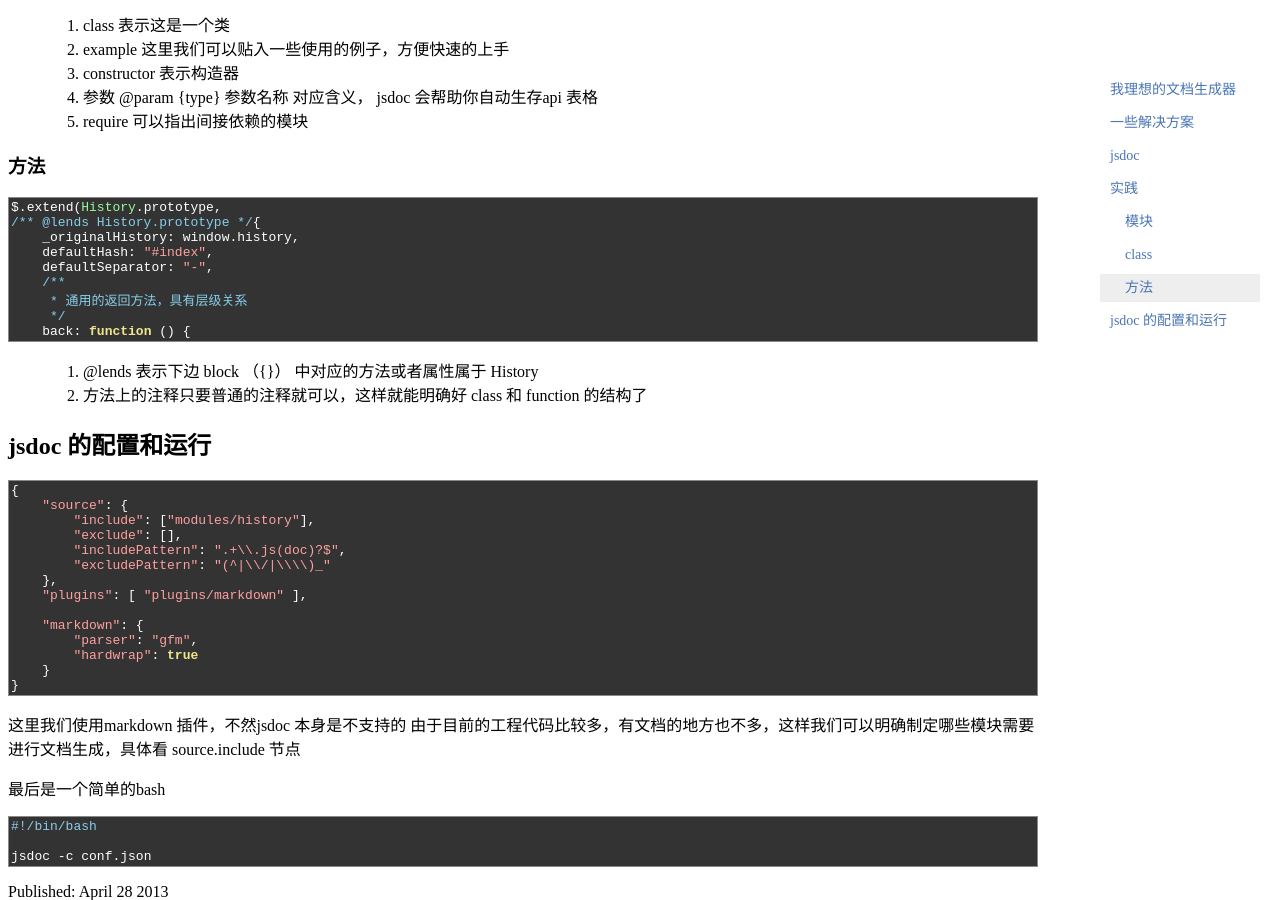
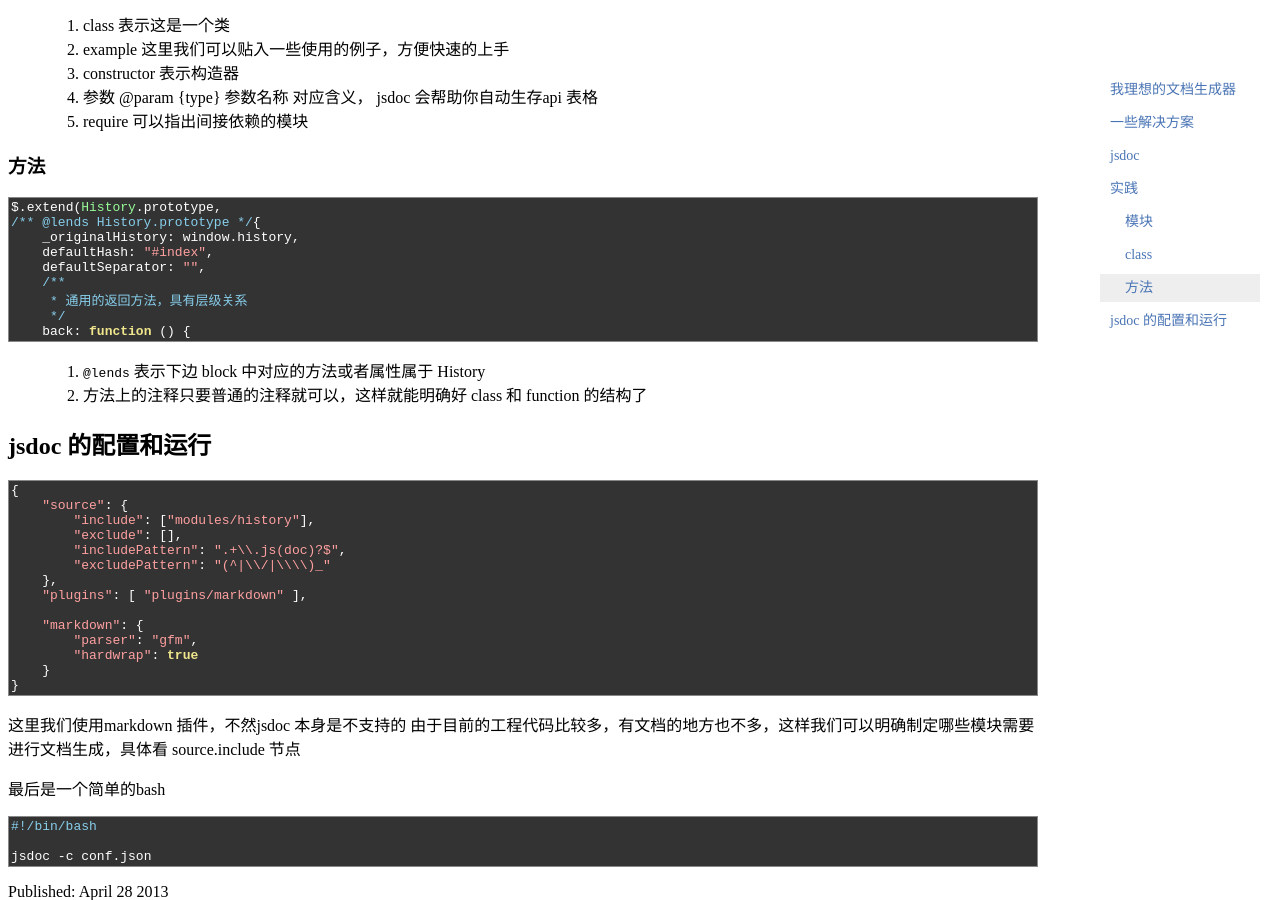
Before and after one commit to jiawulu/jiawulu.github.com, a Jekyll site: the page built from _posts/2013-04-28-jsdoc_markdown.md, in a window 1280 px wide and 900 px high, scrolled down 2045 px. Built offline with Jekyll 4.4.1, drawn with Linux system fonts in a browser that asks for light colours.

Commit message:
update it

```diff
--- a/_posts/2013-04-28-jsdoc_markdown.md
+++ b/_posts/2013-04-28-jsdoc_markdown.md
@@ -116,14 +116,14 @@ tags: [javascript,jsdoc,markdown]
     /** @lends History.prototype */{
         _originalHistory: window.history,
         defaultHash: "#index",
-        defaultSeparator: "-",
+        defaultSeparator: "",
         /**
          * 通用的返回方法，具有层级关系
          */
         back: function () {
 
 
-1. @lends 表示下边 block （{}） 中对应的方法或者属性属于 History
+1. `@lends` 表示下边 block  中对应的方法或者属性属于 History
 2. 方法上的注释只要普通的注释就可以，这样就能明确好 class 和 function 的结构了
 
 
```
